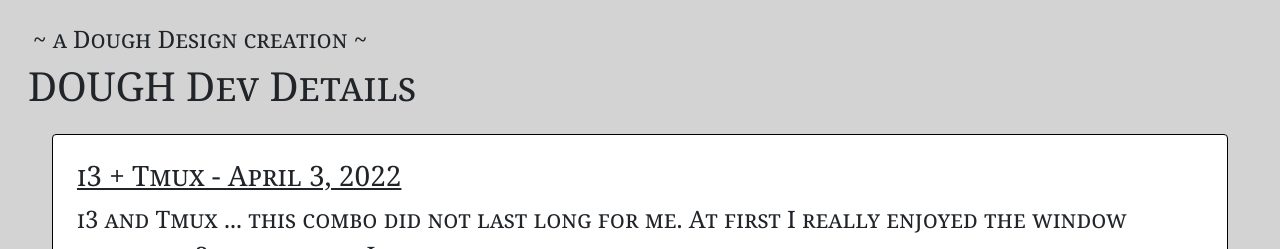
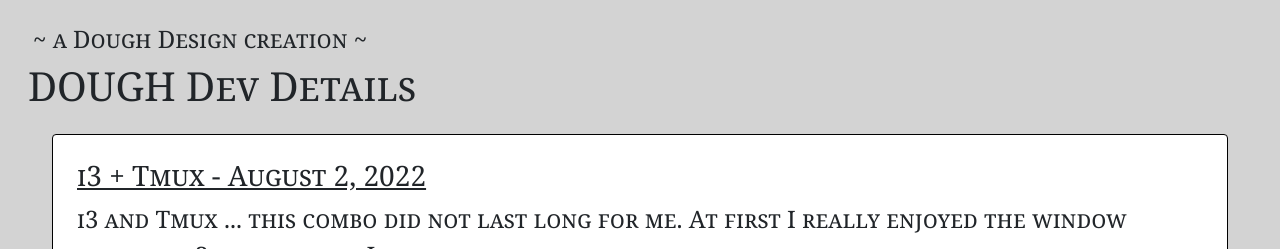
Before and after one commit to jamesjdougherty/dough-dev, a website: page index.html in a window 1280 px wide. Shown: the top 249 px of the page. Drawn offline with nearby package versions, Linux system fonts and the light colour scheme; no server answers.

Commit message:
Update blog post date

```diff
--- a/index.html
+++ b/index.html
@@ -20,7 +20,7 @@
     <h1 class="comp-title">DOUGH Dev Details</h1>
 
     <div class="card">
-      <h3>i3 + Tmux - April 3, 2022</h3>
+      <h3>i3 + Tmux - August 2, 2022</h3>
       <p>
         i3 and Tmux ... this combo did not last long for me. At first I really
         enjoyed the window manager i3, but shortly I discovered that it was more
```
